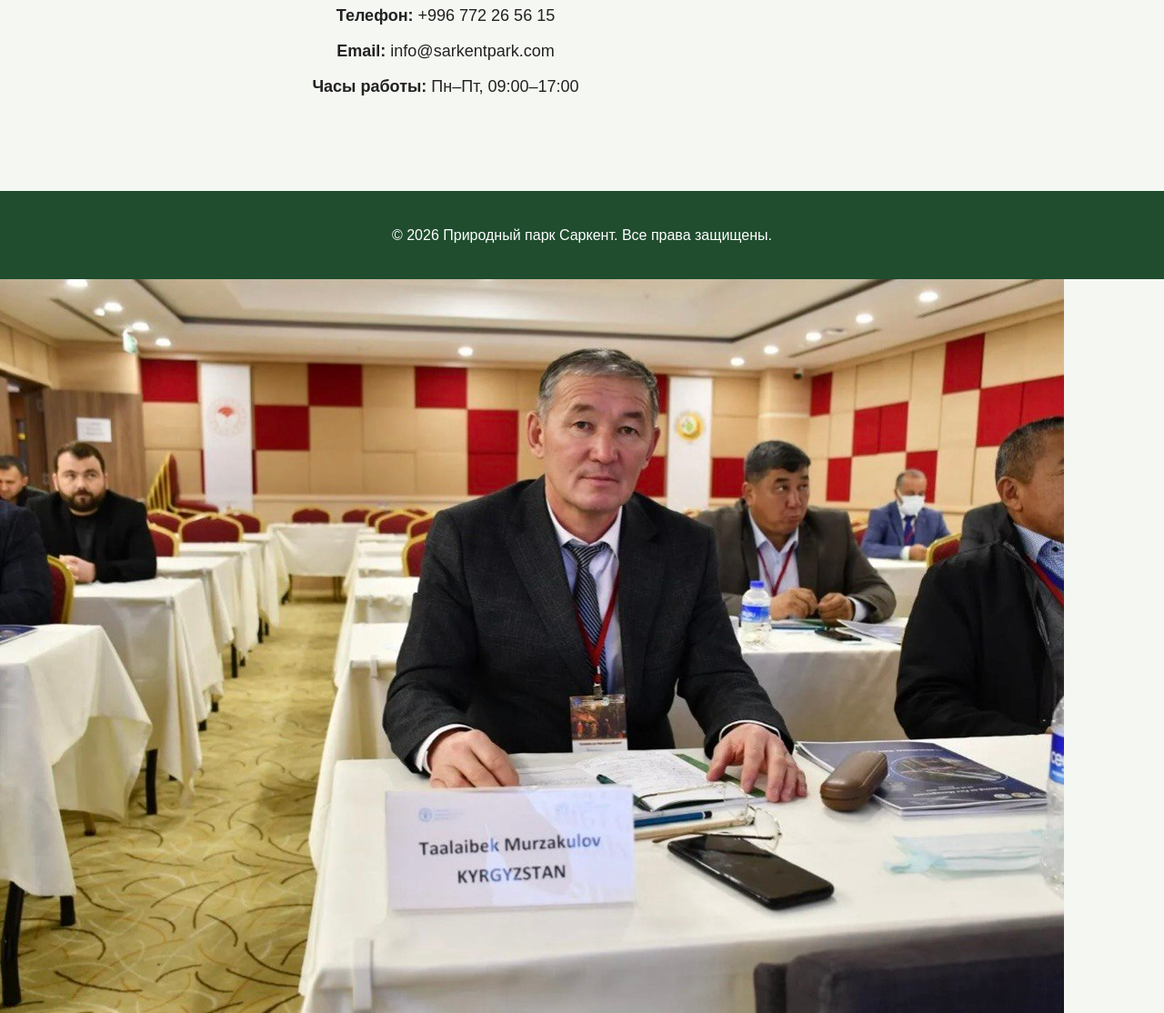
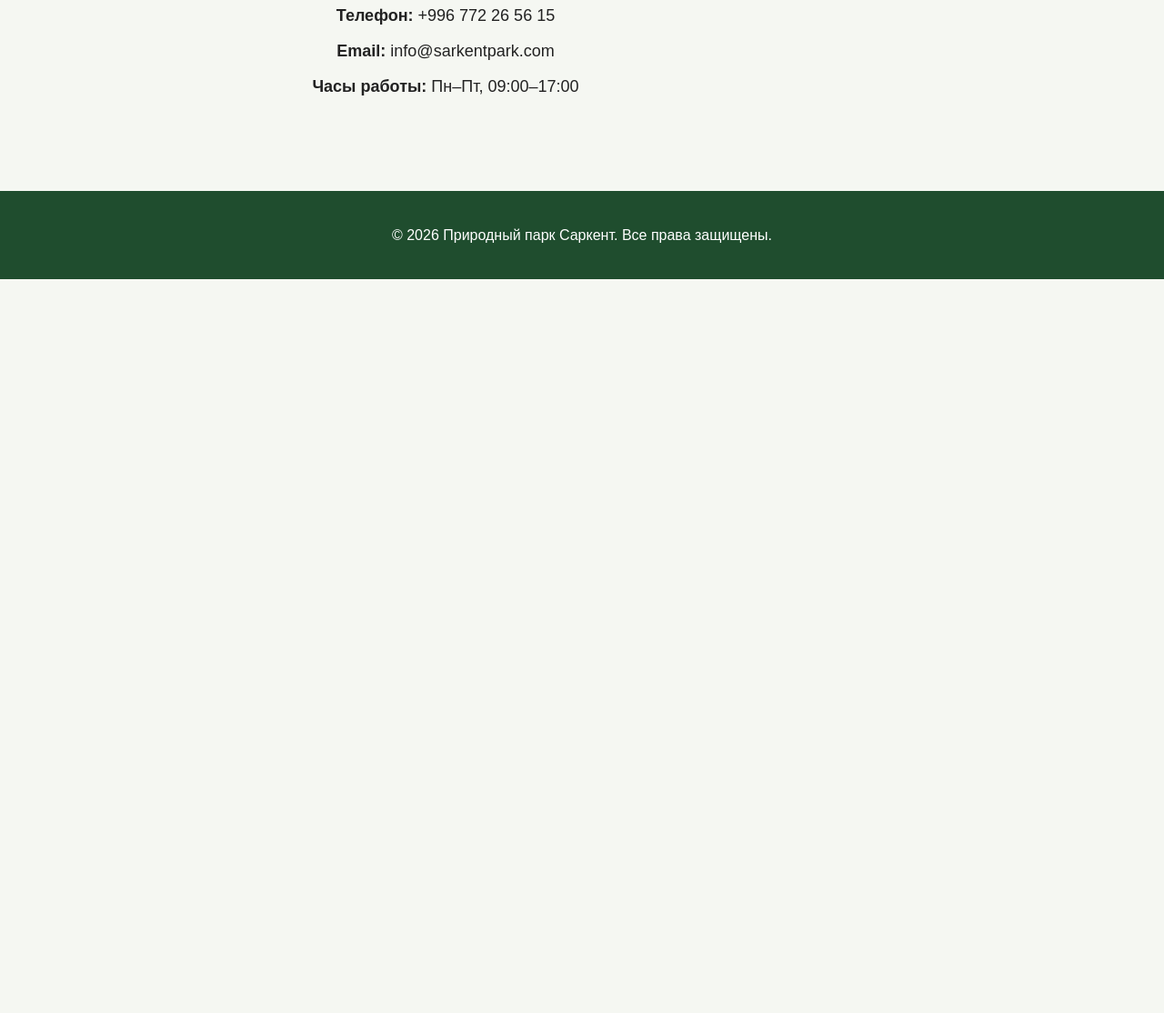
Before and after one commit to 7zfx24m448-source/sarkent-website, a plain HTML site: page index.html in a window 1280 px wide. Shown: the part 4931-6045 px from the top of the page at 91% size. After the commit the page ends 5238 px from the top, so only its background shows below. Drawn offline with Linux system fonts and the light colour scheme.

Commit message:
Remove image tag for director in index.html

```diff
--- a/index.html
+++ b/index.html
@@ -189,4 +189,3 @@
 
 </body>
 </html>
-<img src="images/director.jpg" alt="Директор природного парка Саркент">
```
